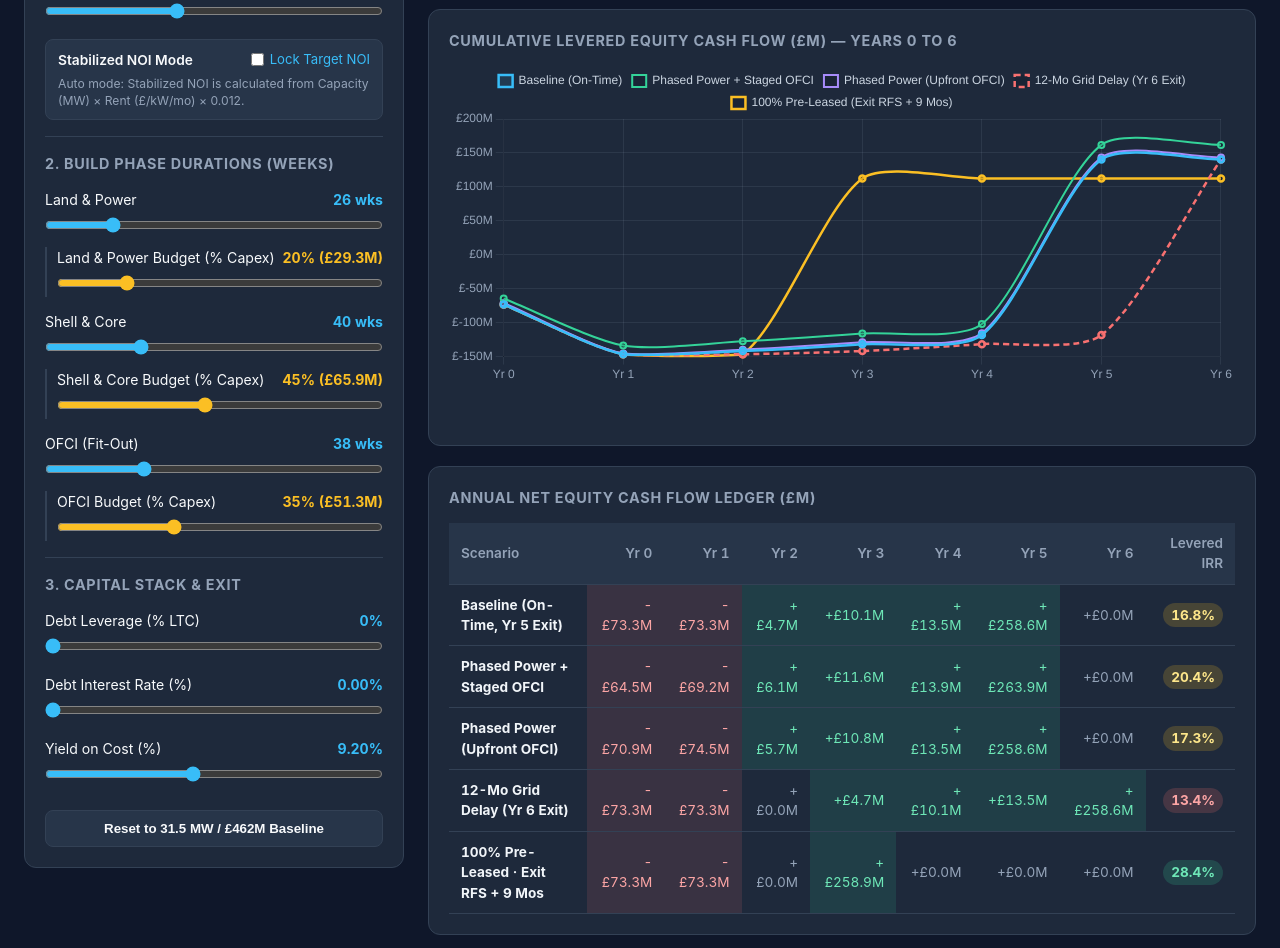
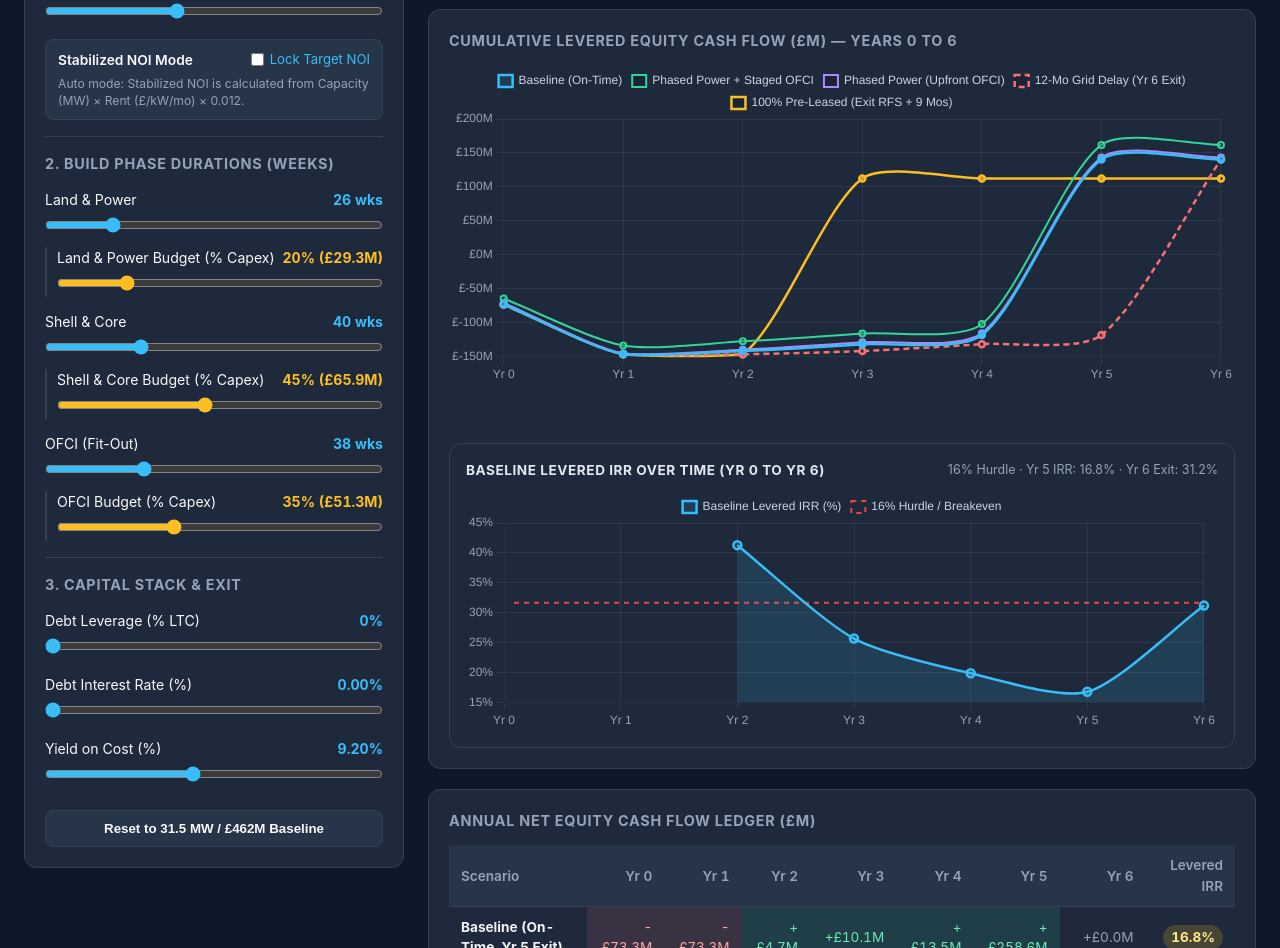
Before and after one commit to DaftNinja/DC-Calculator, a website: page public/index.html in a window 1280 px wide. Shown: the part 401-1349 px from the top of the page. Drawn offline with nearby package versions, Linux system fonts and the light colour scheme.

Commit message:
Add Baseline Levered IRR chart with 16% hurdle line

```diff
--- a/public/app.js
+++ b/public/app.js
@@ -115,6 +115,7 @@ function cumulative(cf) {
 }
 
 let cashChart = null;
+let baselineIrrChart = null;
 
 function initChart() {
   const canvas = byId("cashChart") || document.querySelector("canvas");
@@ -207,6 +208,62 @@ function computeFourMonthPhasedNoi(totalNoi, hallCount, landWks, shellWks, ofciW
     earned += totalNoi * activeShare * dt;
   }
   return earned;
+}
+
+function initBaselineIrrChart() {
+  const canvas = byId("baselineIrrChart");
+  if (!canvas || typeof Chart === "undefined") return;
+  if (baselineIrrChart && typeof baselineIrrChart.destroy === "function") {
+    baselineIrrChart.destroy();
+  }
+  const ctx = canvas.getContext("2d");
+  baselineIrrChart = new Chart(ctx, {
+    type: "line",
+    data: {
+      labels: ["Yr 0", "Yr 1", "Yr 2", "Yr 3", "Yr 4", "Yr 5", "Yr 6"],
+      datasets: [
+        {
+          label: "Baseline Levered IRR (%)",
+          data: [],
+          borderColor: "#38bdf8",
+          backgroundColor: "rgba(56,189,248,0.14)",
+          fill: true,
+          tension: 0.25,
+          borderWidth: 2.5,
+          pointRadius: 4,
+          spanGaps: false
+        },
+        {
+          label: "16% Hurdle / Breakeven",
+          data: [16, 16, 16, 16, 16, 16, 16],
+          borderColor: "#ef4444",
+          backgroundColor: "transparent",
+          borderDash: [5, 5],
+          borderWidth: 2,
+          pointRadius: 0,
+          fill: false
+        }
+      ]
+    },
+    options: {
+      responsive: true,
+      maintainAspectRatio: false,
+      interaction: { mode: "index", intersect: false },
+      plugins: {
+        legend: { labels: { color: "#cbd5e1", boxWidth: 14 } }
+      },
+      scales: {
+        x: { ticks: { color: "#94a3b8" }, grid: { color: "rgba(148,163,184,0.12)" } },
+        y: {
+          ticks: {
+            color: "#94a3b8",
+            callback: function(v) { return v + "%"; }
+          },
+          grid: { color: "rgba(148,163,184,0.12)" }
+        }
+      }
+    }
+  });
 }
 
 function update() {
@@ -380,6 +437,42 @@ function update() {
   const dragBps = isFinite(irrBase) && isFinite(irrDelay) ? Math.round((irrDelay - irrBase) * 100) : 0;
   setText("kpiDelayDrag", "Delay Drag: " + (dragBps >= 0 ? "+" : "") + dragBps + " bps");
 
+  if (!baselineIrrChart && byId("baselineIrrChart")) {
+    initBaselineIrrChart();
+  }
+  const irrOverTime = cfBase.map(function(_, yr) {
+    if (yr < 2) return null;
+    const windowCfs = [];
+    for (let i = 0; i <= yr; i++) {
+      let amt = cfBase[i];
+      if (i === yr) {
+        if (yr === 5) {
+          amt = cfBase[5];
+        } else if (yr === 6) {
+          amt = cfBase[5] + cfBase[6];
+        } else {
+          const opCash = stabilizedNoi * (yr === 2 ? 0.35 : yr === 3 ? 0.75 : 1.0) - annualInterest;
+          amt = opCash + netExit;
+        }
+      }
+      windowCfs.push([i, amt]);
+    }
+    const hasNeg = windowCfs.some(function(p) { return p[1] < 0; });
+    const hasPos = windowCfs.some(function(p) { return p[1] > 0; });
+    if (!hasNeg || !hasPos) return null;
+    const r = computeTimedIRR(windowCfs);
+    return isFinite(r) ? +(r * 100).toFixed(1) : null;
+  });
+  if (baselineIrrChart && baselineIrrChart.data && Array.isArray(baselineIrrChart.data.datasets)) {
+    if (baselineIrrChart.data.datasets[0]) baselineIrrChart.data.datasets[0].data = irrOverTime;
+    if (baselineIrrChart.data.datasets[1]) baselineIrrChart.data.datasets[1].data = [16, 16, 16, 16, 16, 16, 16];
+    baselineIrrChart.update("none");
+  }
+  setText(
+    "baselineIrrTrajectoryNote",
+    "16% Hurdle · Yr 5 IRR: " + (isFinite(irrBase) ? irrBase.toFixed(1) + "%" : "N/A") + " · Yr 6 Exit: " + (irrOverTime[6] !== null ? irrOverTime[6].toFixed(1) + "%" : "N/A")
+  );
+
   if (cashChart && cashChart.data && Array.isArray(cashChart.data.datasets)) {
     const ds = cashChart.data.datasets;
     if (ds[0]) ds[0].data = cumulative(cfBase);
--- a/public/index.html
+++ b/public/index.html
@@ -225,6 +225,15 @@
         <div class="card">
           <h2>Cumulative Levered Equity Cash Flow (£M) — Years 0 to 6</h2>
           <div class="chart-wrap"><div style="position:relative;height:320px;width:100%;"><canvas id="cashChart"></canvas></div></div>
+        <div id="baselineIrrCard" style="margin-top:18px;padding:16px;background:#1e293b;border:1px solid #334155;border-radius:12px;clear:both;">
+          <div style="display:flex;justify-content:space-between;align-items:center;gap:12px;margin-bottom:10px;flex-wrap:wrap;">
+            <span style="font-size:0.85rem;font-weight:700;letter-spacing:0.04em;color:#e2e8f0;">BASELINE LEVERED IRR OVER TIME (YR 0 TO YR 6)</span>
+            <span id="baselineIrrTrajectoryNote" style="font-size:0.78rem;color:#94a3b8;">16% Hurdle · Implied IRR by exit year</span>
+          </div>
+          <div style="position:relative;height:240px;width:100%;">
+            <canvas id="baselineIrrChart"></canvas>
+          </div>
+        </div>
         </div>
 
         <div class="card" style="margin-top:20px;overflow-x:auto">
```
